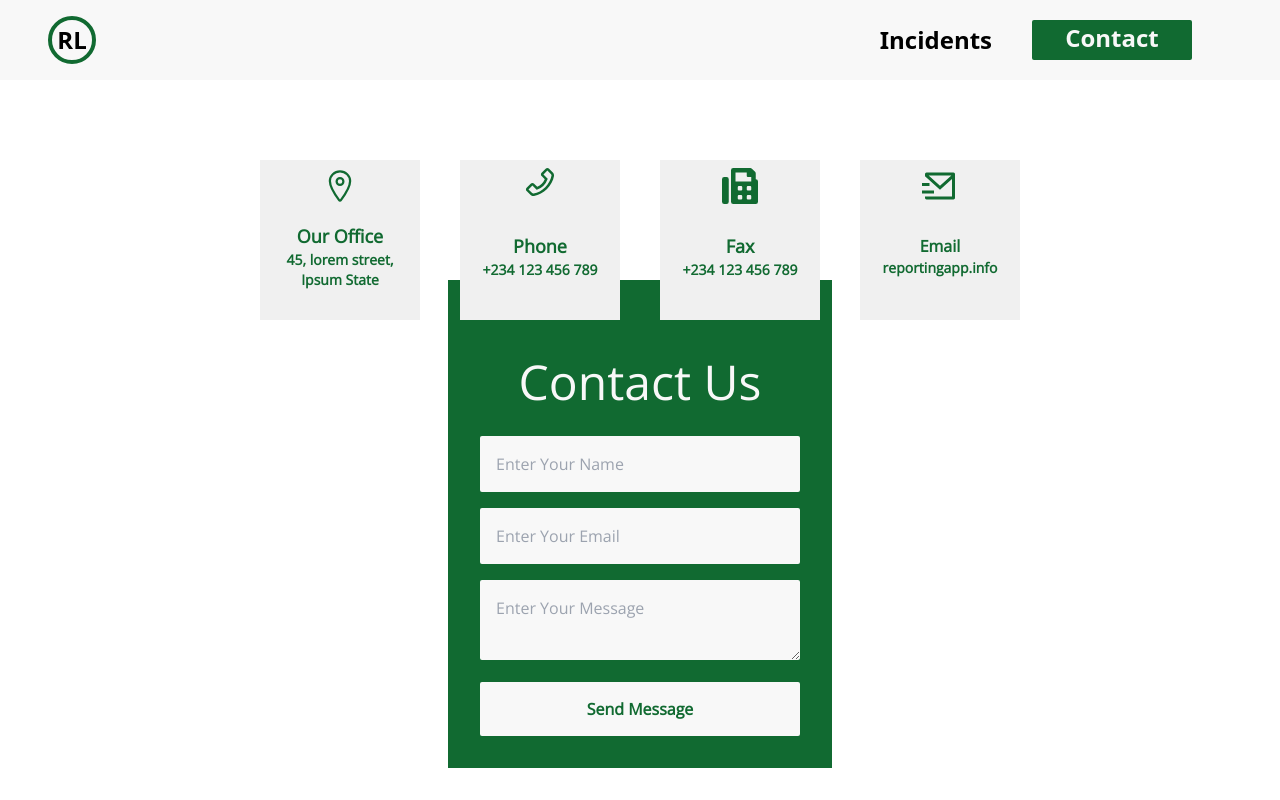
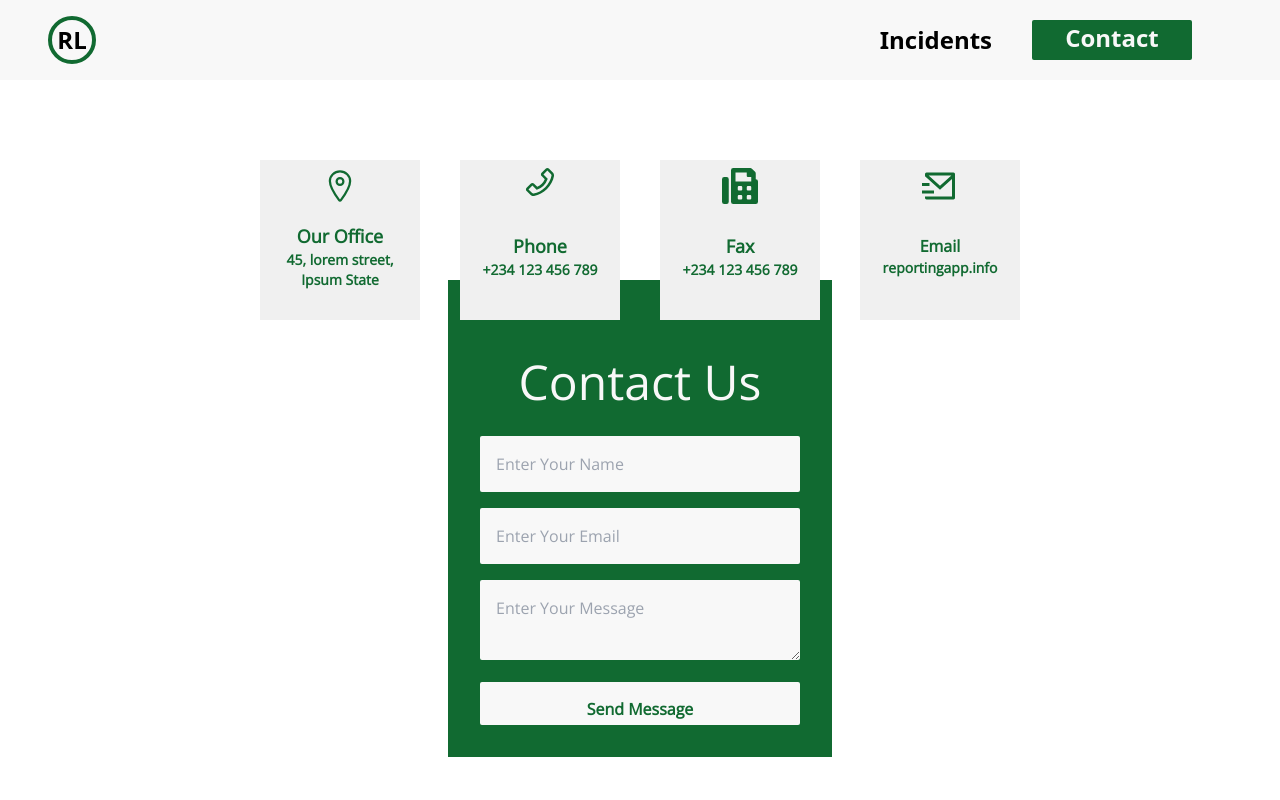
Before and after one commit to JUNNY12/Incident-reporting, a React (Vite) app: page /contact in a window 1280 px wide. Shown: the top 800 px of the page. Built offline with nearby package versions, Linux system fonts and the light colour scheme; no server answers.

Commit message:
styles: Adjusted card height

```diff
--- a/src/pages/contact/Contact.tsx
+++ b/src/pages/contact/Contact.tsx
@@ -202,7 +202,7 @@ const Contact = () => {
 
                 <Button
                   className='text-pastel-green-800 bg-mercury-white-50 font-bold w-80
-                 p-[1.7rem] rounded-md
+                 p-[1.7rem] rounded-md pb-4
                 hover:bg-pastel-green-50 hover:text-pastel-green-800
                   hover:transition ease-in-out duration-300
                 mobileL:w-60
```
